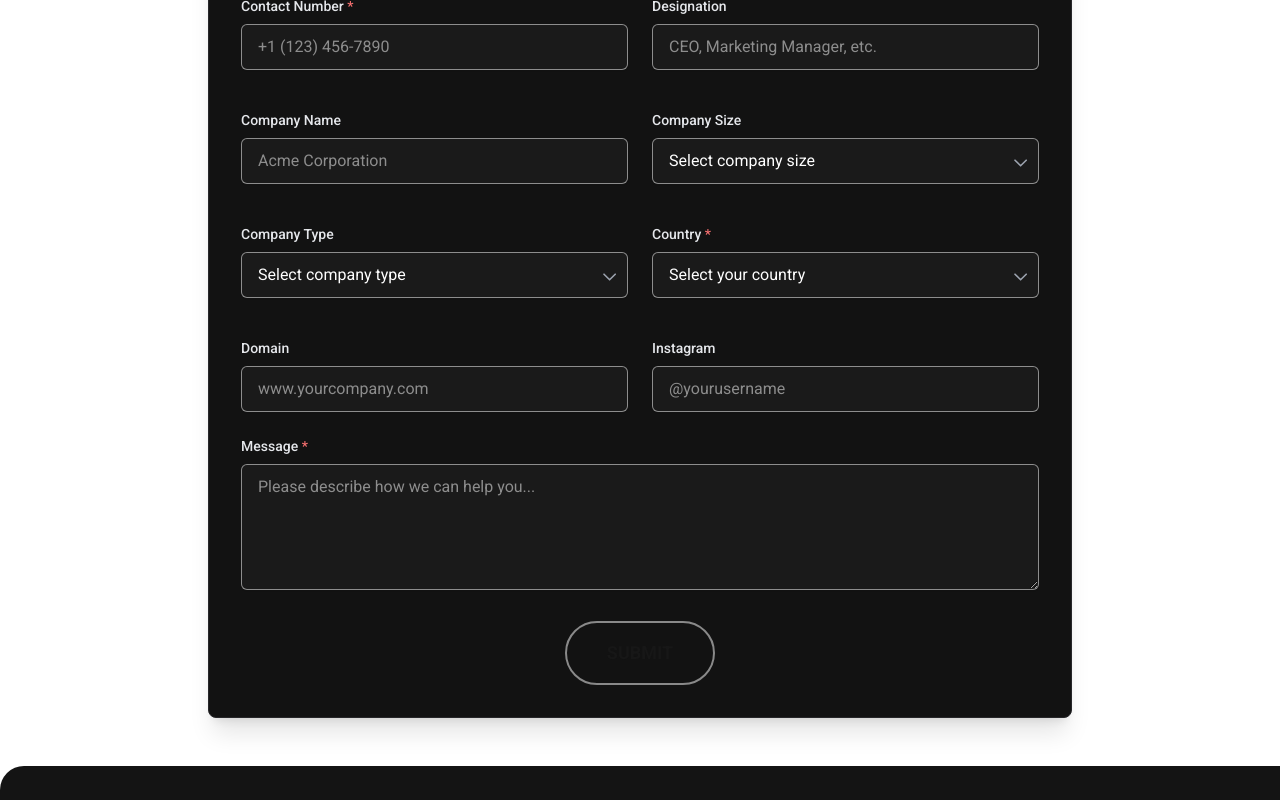
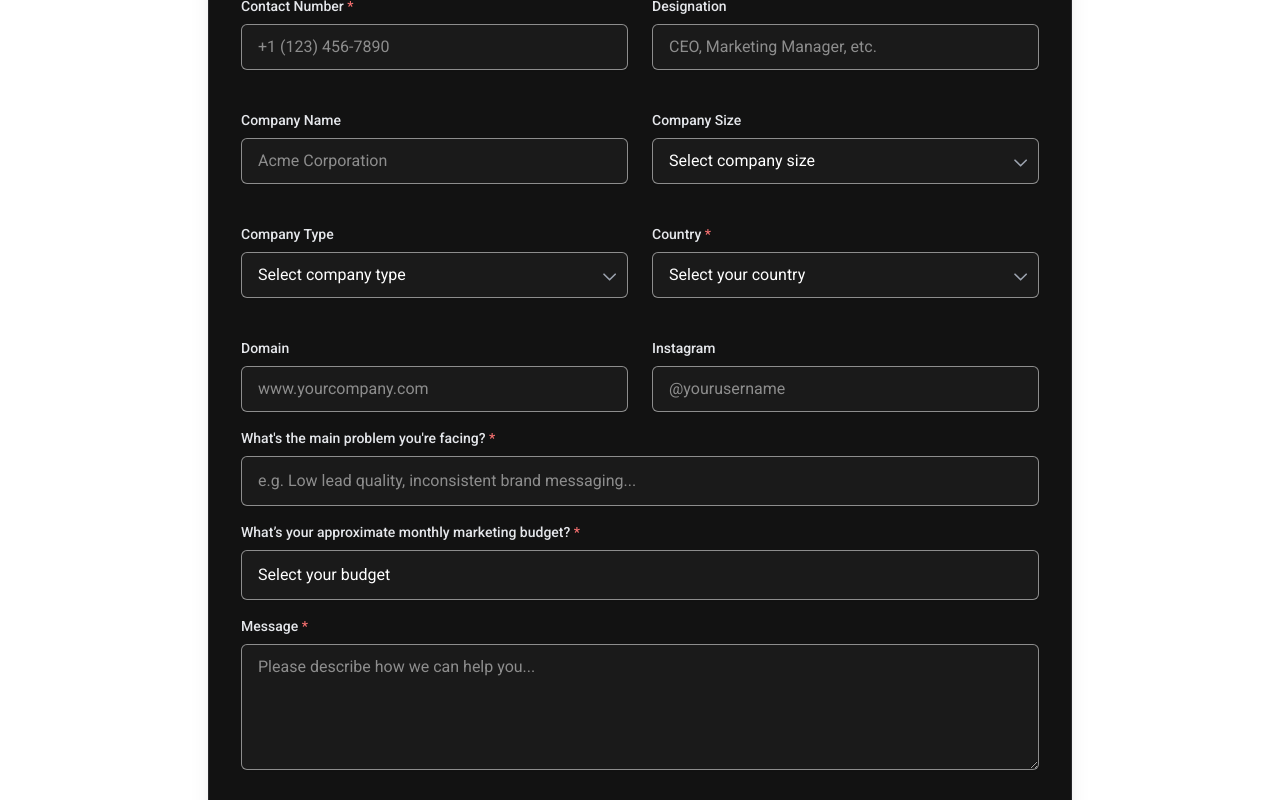
Before and after one commit to go-growth/go-growth, a Next.js app: page /contact in a window 1280 px wide. Shown: the part 387-1187 px from the top of the page. Built offline with nearby package versions, Linux system fonts and the light colour scheme.

Commit message:
Update ContactForm.tsx

```diff
--- a/src/components/ContactForm.tsx
+++ b/src/components/ContactForm.tsx
@@ -15,9 +15,12 @@ export default function ContactPage() {
 	country: "",
 	domain: "",
 	instagram: "",
-		designation: "", // Added designation field
+	designation: "",
 	message: "",
+	problem: "",
+	budget: "",
 });
+
 
 	const [isSubmitting, setIsSubmitting] = useState(false);
 	const [submitSuccess, setSubmitSuccess] = useState(false);
@@ -47,9 +50,14 @@ export default function ContactPage() {
 		? "domain"
 		: name === "instagram"
 		? "instagram"
-				: name === "designation" // Add mapping for designation
+		: name === "designation"
 		? "designation"
+		: name === "problem"
+		? "problem"
+		: name === "budget"
+		? "budget"
 		: name;
+
 
 		setFormData((prev) => ({
 			...prev,
@@ -67,9 +75,12 @@ export default function ContactPage() {
 	country: string;
 	domain: string;
 	instagram: string;
-		designation: string; // Added designation to the interface
+	designation: string;
 	message: string;
+	problem: string;
+	budget: string;
 }
+
 
 	const saveToGoogleSheets = async (formData: FormData) => {
 		try {
@@ -128,8 +139,10 @@ export default function ContactPage() {
 	country: "",
 	domain: "",
 	instagram: "",
-					designation: "", // Reset designation field
+	designation: "",
 	message: "",
+	problem: "",
+	budget: "",
 });
 			} else {
 				throw new Error("Failed to send email");
@@ -492,6 +505,43 @@ export default function ContactPage() {
 							/>
 						</div>
 					</div>
+{/* Problem - Required */}
+<div className="mb-4 md:col-span-2">
+	<label className="block text-gray-200 text-sm font-medium mb-2" htmlFor="problem">
+		What's the main problem you're facing? <span className="text-red-400">*</span>
+	</label>
+	<input
+		id="problem"
+		name="problem"
+		required
+		value={formData.problem}
+		onChange={handleChange}
+		className="shadow-sm appearance-none border border-white/50 rounded-md w-full py-3 px-4 text-white bg-[#1a1a1a] placeholder:text-white/50 focus:outline-none focus:ring-2 focus:ring-white/50 focus:border-transparent transition duration-200"
+		placeholder="e.g. Low lead quality, inconsistent brand messaging..."
+	/>
+</div>
+
+{/* Budget - Required */}
+<div className="mb-4 md:col-span-2">
+	<label className="block text-gray-200 text-sm font-medium mb-2" htmlFor="budget">
+		What’s your approximate monthly marketing budget? <span className="text-red-400">*</span>
+	</label>
+	<select
+		id="budget"
+		name="budget"
+		required
+		value={formData.budget}
+		onChange={handleChange}
+		className="shadow-sm appearance-none border border-white/50 rounded-md w-full py-3 px-4 text-white bg-[#1a1a1a] placeholder:text-white/50 focus:outline-none focus:ring-2 focus:ring-white/50 focus:border-transparent transition duration-200"
+	>
+		<option value="" className="bg-[#1a1a1a]">Select your budget</option>
+		<option value="25k to 50k">₹25k to ₹50k</option>
+		<option value="50k to 1L">₹50k to ₹1L</option>
+		<option value="1L to 5L">₹1L to ₹5L</option>
+		<option value="5L to 10L">₹5L to ₹10L</option>
+		<option value="10L+">₹10L+</option>
+	</select>
+</div>
 
 					{/* Message Field - Full Width */}
 					<div className="mb-6 mt-2">
```
Lines whose indentation alone changed are shown as unchanged.
